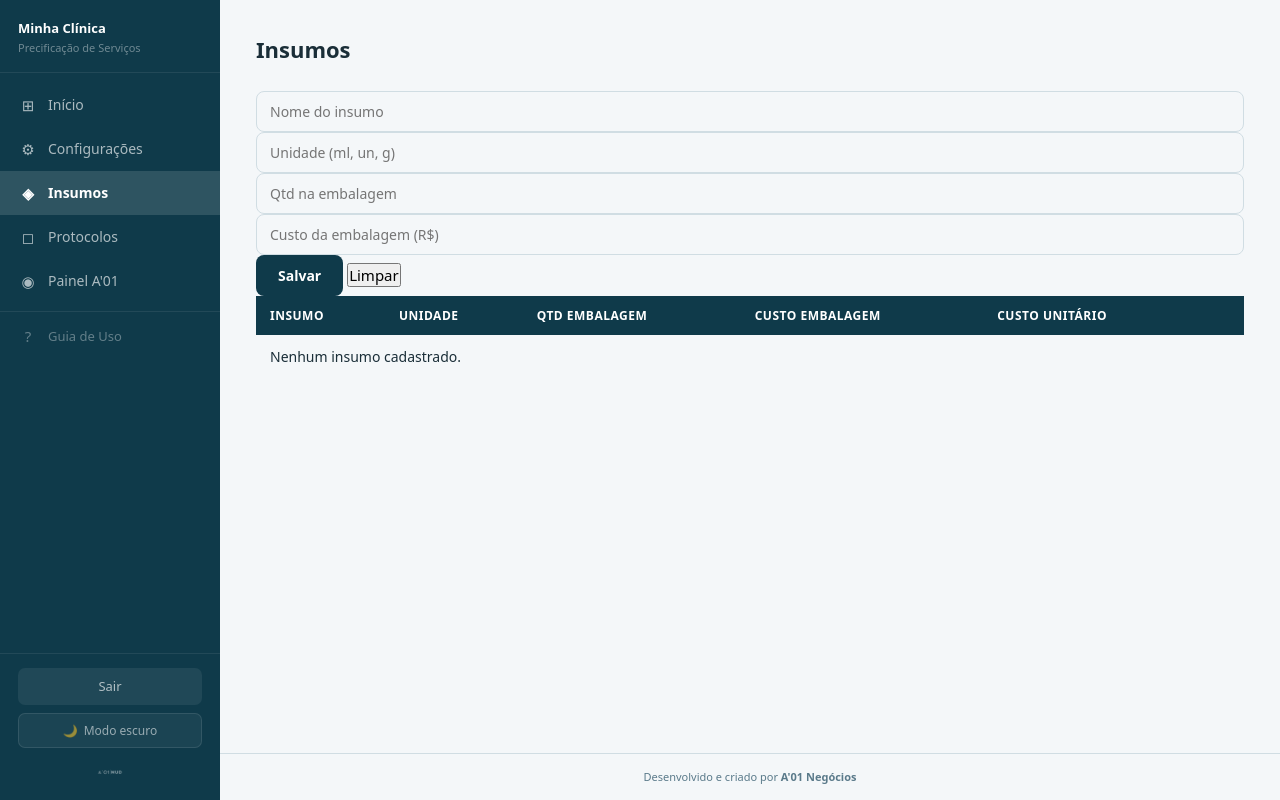
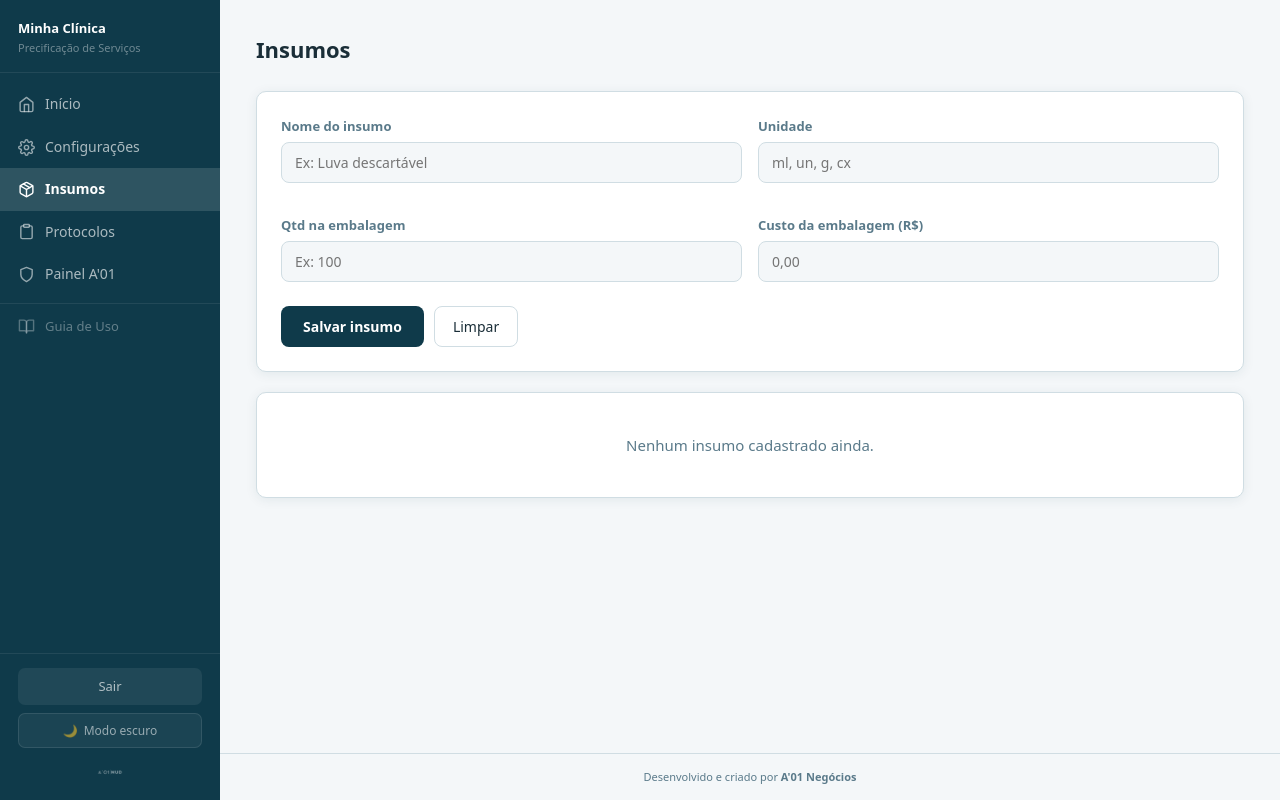
Before and after one commit to jusobradiel/a01-precificacao, a Flask app: page /insumos in a window 1280 px wide. Run offline with Flask 3, Linux system fonts and the light colour scheme; the visitor is signed in with stand-in values (Sample User, id 1).

Commit message:
UI modernization: icons, eye toggle, pills, logo A'01, remove trial banners
- Password eye/show toggle on login
- Remove all trial/free references (banners, links, subtitles)
- Feather icons in sidebar nav
- A'01 MUD logo replacing text on auth pages (logo-preta.png / logo-branca.png)
- Insumos: pencil/trash icon buttons
- Protocolos: horizontal pill chips for time, toggle button for new form
- Configuracoes: logo upload moved to bottom
- CSS: btn-icon, hora-chip-pill, input-olho, btn-olho, feather icon sizing

Co-Authored-By: Claude Sonnet 4.6 <noreply@anthropic.com>

```diff
--- a/static/css/style.css
+++ b/static/css/style.css
@@ -199,6 +199,29 @@ tr:hover td{background:var(--accent2)}
 .badge-trial{background:var(--warn-bg);color:var(--warn)}
 .badge-inativo{background:var(--danger-bg);color:var(--danger)}
 
+/* ── Password eye toggle ── */
+.input-olho{position:relative;display:flex;align-items:center}
+.input-olho input{flex:1;padding-right:44px}
+.btn-olho{position:absolute;right:10px;background:none;border:none;cursor:pointer;color:var(--muted);padding:4px;display:flex;align-items:center;opacity:.5}
+.btn-olho:hover{opacity:1;color:var(--text)}
+
+/* ── Botões de ação (ícone + texto) ── */
+.btn-icon{display:inline-flex;align-items:center;gap:5px;padding:6px 12px;border-radius:6px;font-size:12px;font-weight:500;cursor:pointer;border:none;font-family:inherit;text-decoration:none;transition:opacity .15s}
+.btn-icon:hover{opacity:.85}
+.btn-icon-editar{background:var(--accent2);color:var(--accent)}
+.btn-icon-excluir{background:var(--danger-bg);color:var(--danger)}
+
+/* ── Hora chips (horizontal) ── */
+.hora-chips{display:flex;flex-wrap:wrap;gap:8px;margin-top:6px}
+.hora-chip-pill{cursor:pointer}
+.hora-chip-pill span{display:inline-block;padding:6px 14px;border-radius:20px;border:1.5px solid var(--border);background:transparent;font-size:13px;color:var(--text);transition:all .15s;user-select:none}
+.hora-chip-pill span.ativo,.hora-chip-pill:hover span{background:var(--primary);color:#fff;border-color:var(--primary)}
+[data-theme="dark"] .hora-chip-pill span.ativo{background:var(--accent);border-color:var(--accent)}
+
+/* ── Nav Feather icons ── */
+.sidebar nav a svg{flex-shrink:0;opacity:.85}
+.sidebar nav a.active svg,.sidebar nav a:hover svg{opacity:1}
+
 /* ── Expirado ── */
 .expirado-page{min-height:100vh;display:flex;align-items:center;justify-content:center;background:var(--bg);padding:20px}
 .expirado-card{background:var(--surface);border:1px solid var(--border);border-radius:14px;padding:48px 36px;width:100%;max-width:420px;text-align:center;box-shadow:var(--shadow)}
--- a/templates/base.html
+++ b/templates/base.html
@@ -5,6 +5,7 @@
 <meta name="viewport" content="width=device-width, initial-scale=1">
 <title>{{ nome_clinica }} — Precificação</title>
 <link rel="stylesheet" href="{{ url_for('static', filename='css/style.css') }}">
+<script src="https://cdn.jsdelivr.net/npm/feather-icons/dist/feather.min.js"></script>
 </head>
 <body>
 
@@ -31,24 +32,24 @@
 
     <nav>
       <a href="{{ url_for('dashboard') }}" class="{% if request.endpoint=='dashboard' %}active{% endif %}" onclick="fecharSidebar()">
-        <span class="nav-icone">⊞</span> Início
+        <i data-feather="home"></i> Início
       </a>
       <a href="{{ url_for('configuracoes') }}" class="{% if request.endpoint=='configuracoes' %}active{% endif %}" onclick="fecharSidebar()">
-        <span class="nav-icone">⚙</span> Configurações
+        <i data-feather="settings"></i> Configurações
       </a>
       <a href="{{ url_for('insumos') }}" class="{% if request.endpoint=='insumos' %}active{% endif %}" onclick="fecharSidebar()">
-        <span class="nav-icone">◈</span> Insumos
+        <i data-feather="package"></i> Insumos
       </a>
       <a href="{{ url_for('protocolos') }}" class="{% if request.endpoint=='protocolos' %}active{% endif %}" onclick="fecharSidebar()">
-        <span class="nav-icone">◻</span> Protocolos
+        <i data-feather="clipboard"></i> Protocolos
       </a>
       {% if session.get('is_super_admin') %}
       <a href="{{ url_for('painel_a01') }}" class="{% if request.endpoint=='painel_a01' %}active{% endif %}" onclick="fecharSidebar()">
-        <span class="nav-icone">◉</span> Painel A'01
+        <i data-feather="shield"></i> Painel A'01
       </a>
       {% endif %}
       <a href="{{ url_for('static', filename='guia-de-uso.html') }}" target="_blank" class="nav-guia">
-        <span class="nav-icone">?</span> Guia de Uso
+        <i data-feather="book-open"></i> Guia de Uso
       </a>
     </nav>
 
@@ -100,6 +101,7 @@ function fecharSidebar(){
   document.getElementById('sidebar').classList.remove('aberta');
   document.getElementById('overlay').classList.remove('aberto');
 }
+if(typeof feather !== 'undefined') feather.replace({width:17,height:17,'stroke-width':2});
 </script>
 </body>
 </html>
--- a/templates/insumos.html
+++ b/templates/insumos.html
@@ -2,16 +2,37 @@
 {% block conteudo %}
 <h1>Insumos</h1>
 
-<form method="POST" action="{{ url_for('insumo_salvar') }}" class="form-inline">
+<div class="secao">
+  <form method="POST" action="{{ url_for('insumo_salvar') }}">
     <input type="hidden" name="id" id="insumo_id">
-  <input type="text" name="nome" id="insumo_nome" placeholder="Nome do insumo" required>
-  <input type="text" name="unidade" id="insumo_unidade" placeholder="Unidade (ml, un, g)">
-  <input type="number" step="0.001" name="qtd_embalagem" id="insumo_qtd" placeholder="Qtd na embalagem">
-  <input type="number" step="0.01" name="custo_embalagem" id="insumo_custo" placeholder="Custo da embalagem (R$)">
-  <button type="submit" class="btn-primario">Salvar</button>
-  <button type="button" onclick="limparForm()">Limpar</button>
+    <div class="grid-2">
+      <div class="campo">
+        <label>Nome do insumo</label>
+        <input type="text" name="nome" id="insumo_nome" placeholder="Ex: Luva descartável" required>
+      </div>
+      <div class="campo">
+        <label>Unidade</label>
+        <input type="text" name="unidade" id="insumo_unidade" placeholder="ml, un, g, cx">
+      </div>
+      <div class="campo">
+        <label>Qtd na embalagem</label>
+        <input type="number" step="0.001" name="qtd_embalagem" id="insumo_qtd" placeholder="Ex: 100">
+      </div>
+      <div class="campo">
+        <label>Custo da embalagem (R$)</label>
+        <input type="number" step="0.01" name="custo_embalagem" id="insumo_custo" placeholder="0,00">
+      </div>
+    </div>
+    <div style="display:flex;gap:10px;margin-top:8px">
+      <button type="submit" class="btn-primario">Salvar insumo</button>
+      <button type="button" class="btn-secundario" onclick="limparForm()">Limpar</button>
+    </div>
   </form>
+</div>
 
+{% if insumos %}
+<div class="secao" style="padding:0;overflow:hidden">
+  <div class="tabela-wrap">
     <table>
       <thead>
         <tr>
@@ -26,22 +47,37 @@
       <tbody>
         {% for i in insumos %}
         <tr>
-      <td>{{ i.nome }}</td>
+          <td><strong>{{ i.nome }}</strong></td>
           <td>{{ i.unidade }}</td>
           <td>{{ i.qtd_embalagem }}</td>
           <td>R$ {{ "%.2f"|format(i.custo_embalagem) }}</td>
           <td><strong>R$ {{ "%.4f"|format(i.custo_unitario) }}</strong></td>
           <td>
-        <button onclick="editar({{ i.id }}, '{{ i.nome }}', '{{ i.unidade }}', {{ i.qtd_embalagem }}, {{ i.custo_embalagem }})">Editar</button>
+            <div style="display:flex;gap:6px;justify-content:flex-end">
+              <button class="btn-icon btn-icon-editar"
+                onclick="editar({{ i.id }}, '{{ i.nome }}', '{{ i.unidade }}', {{ i.qtd_embalagem }}, {{ i.custo_embalagem }})">
+                <svg xmlns="http://www.w3.org/2000/svg" viewBox="0 0 24 24" fill="none" stroke="currentColor" stroke-width="2" width="14" height="14"><path d="M11 4H4a2 2 0 0 0-2 2v14a2 2 0 0 0 2 2h14a2 2 0 0 0 2-2v-7"/><path d="M18.5 2.5a2.121 2.121 0 0 1 3 3L12 15l-4 1 1-4 9.5-9.5z"/></svg>
+                Editar
+              </button>
               <a href="{{ url_for('insumo_excluir', id=i.id) }}"
-           onclick="return confirm('Excluir {{ i.nome }}?')">Excluir</a>
+                 onclick="return confirm('Excluir {{ i.nome }}?')"
+                 class="btn-icon btn-icon-excluir">
+                <svg xmlns="http://www.w3.org/2000/svg" viewBox="0 0 24 24" fill="none" stroke="currentColor" stroke-width="2" width="14" height="14"><polyline points="3 6 5 6 21 6"/><path d="M19 6l-1 14a2 2 0 0 1-2 2H8a2 2 0 0 1-2-2L5 6"/><path d="M10 11v6"/><path d="M14 11v6"/><path d="M9 6V4a1 1 0 0 1 1-1h4a1 1 0 0 1 1 1v2"/></svg>
+                Excluir
+              </a>
+            </div>
           </td>
         </tr>
-    {% else %}
-    <tr><td colspan="6">Nenhum insumo cadastrado.</td></tr>
         {% endfor %}
       </tbody>
     </table>
+  </div>
+</div>
+{% else %}
+<div class="secao" style="text-align:center;color:var(--muted);padding:40px">
+  Nenhum insumo cadastrado ainda.
+</div>
+{% endif %}
 
 <script>
 function editar(id, nome, unidade, qtd, custo) {
@@ -50,14 +86,11 @@ function editar(id, nome, unidade, qtd, custo) {
   document.getElementById('insumo_unidade').value = unidade;
   document.getElementById('insumo_qtd').value = qtd;
   document.getElementById('insumo_custo').value = custo;
-  window.scrollTo(0, 0);
+  window.scrollTo({top:0, behavior:'smooth'});
 }
 function limparForm() {
-  document.getElementById('insumo_id').value = '';
-  document.getElementById('insumo_nome').value = '';
-  document.getElementById('insumo_unidade').value = '';
-  document.getElementById('insumo_qtd').value = '';
-  document.getElementById('insumo_custo').value = '';
+  ['insumo_id','insumo_nome','insumo_unidade','insumo_qtd','insumo_custo']
+    .forEach(id => document.getElementById(id).value = '');
 }
 </script>
 {% endblock %}
```
Also changed, not shown: templates/configuracoes.html (+21 -21 lines), templates/login.html (+11 -1 lines), templates/protocolos.html (+74 -47 lines). Lines whose indentation alone changed are shown as unchanged.
